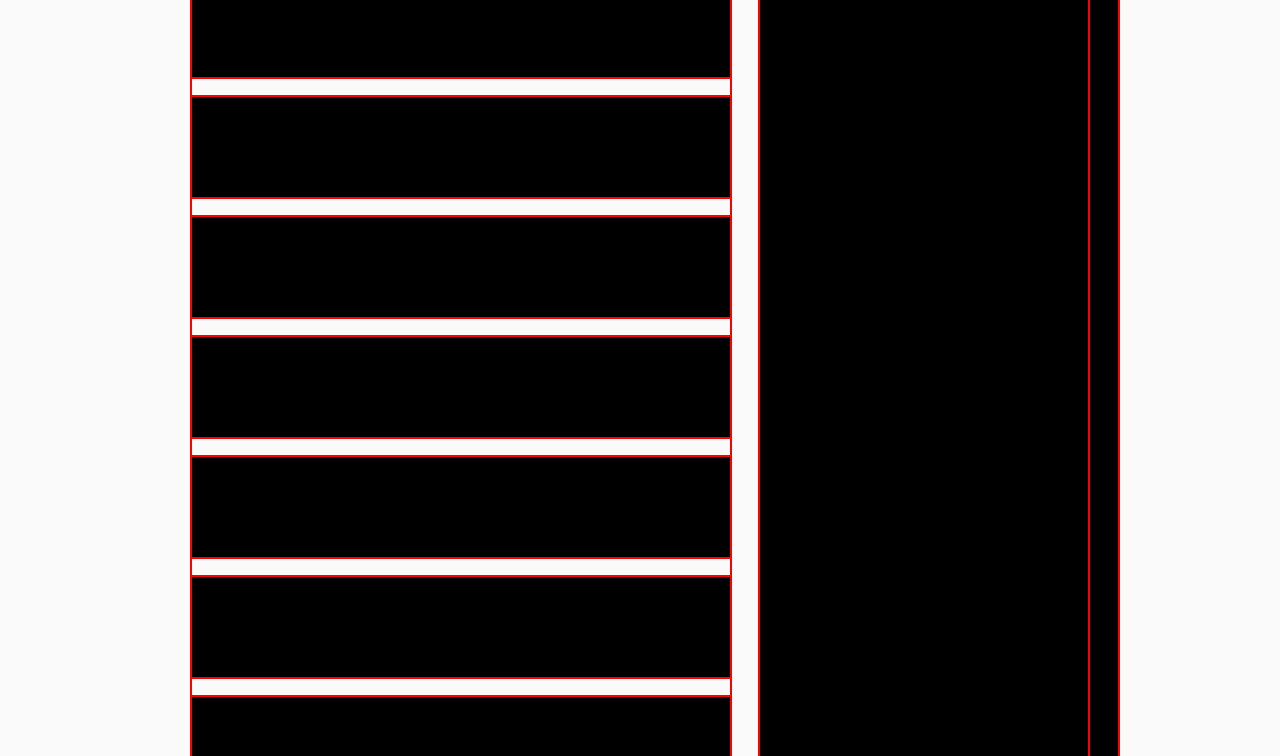
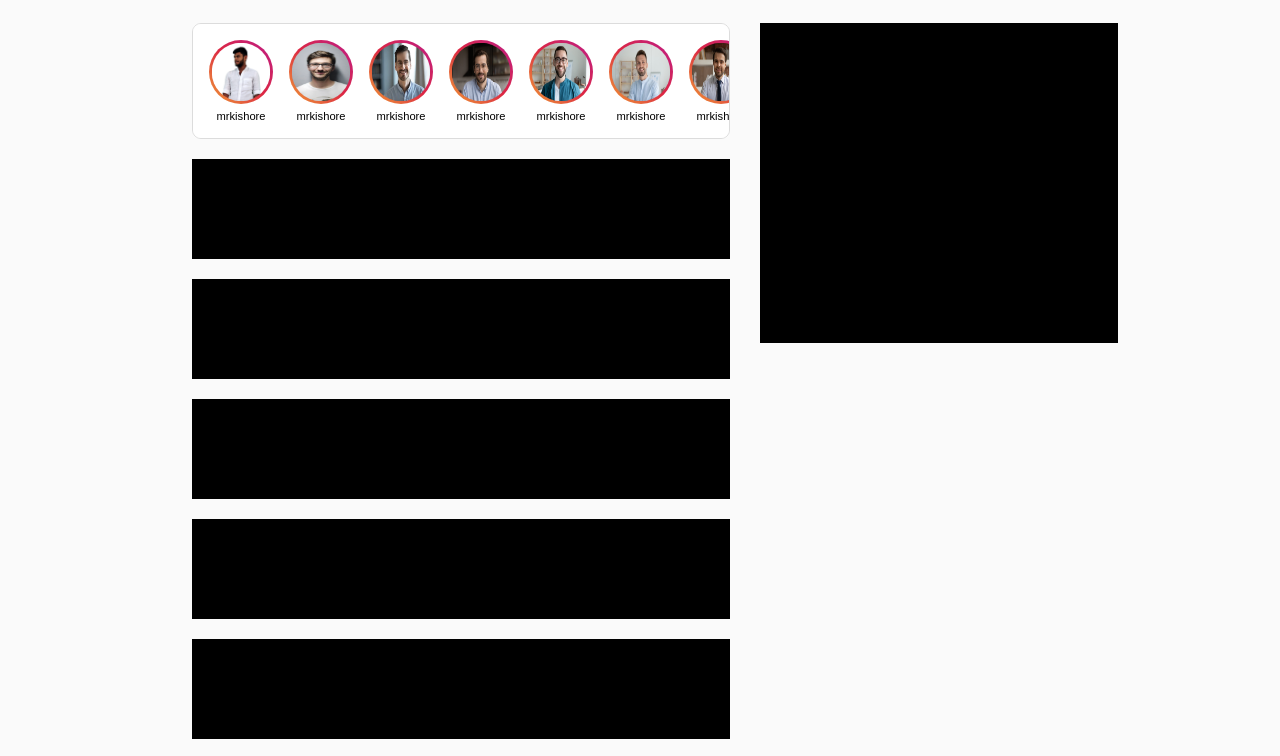
Before and after one commit to kishorekumarcodingmart/Instagram-Clone-html-css-js, a plain HTML site: page index.html in a window 1280 px wide. Shown: the part 73-829 px from the top of the page. Drawn offline with Linux system fonts and the light colour scheme; files whose address does not match are found by name.

Commit message:
Story Section

```diff
--- a/index.html
+++ b/index.html
@@ -66,7 +66,48 @@
     <section id="main">
         <div id="wrapper">
             <div id="left-col">
-                <div id="story"></div>
+                <div id="story">
+                    <div class="individualStory">
+                        <img src="asset/image/Profile Photo.png">
+                        <p>mrkishore</p>
+                    </div>
+                    <div class="individualStory">
+                        <img src="asset/image/pic1.webp">
+                        <p>mrkishore</p>
+                    </div>
+                    <div class="individualStory">
+                        <img src="asset/image/pic2.webp">
+                        <p>mrkishore</p>
+                    </div>
+                    <div class="individualStory">
+                        <img src="asset/image/pic3.jpg">
+                        <p>mrkishore</p>
+                    </div>
+                    <div class="individualStory">
+                        <img src="asset/image/pic4.jpg">
+                        <p>mrkishore</p>
+                    </div>
+                    <div class="individualStory">
+                        <img src="asset/image/pic5.jpg">
+                        <p>mrkishore</p>
+                    </div>
+                    <div class="individualStory">
+                        <img src="asset/image/pic6.jpg">
+                        <p>mrkishore</p>
+                    </div>
+                    <div class="individualStory">
+                        <img src="asset/image/pic1.webp">
+                        <p>mrkishore</p>
+                    </div>
+                    <div class="individualStory">
+                        <img src="asset/image/pic2.webp">
+                        <p>mrkishore</p>
+                    </div>
+                    <div class="individualStory">
+                        <img src="asset/image/pic3.jpg">
+                        <p>mrkishore</p>
+                    </div>
+                </div>
                 <div class="post"></div>
                 <div class="post"></div>
                 <div class="post"></div>
--- a/style/main-content.css
+++ b/style/main-content.css
@@ -2,8 +2,7 @@
     display: flex;
     justify-content: center;
     width: 100%;
-    padding: 2.5rem auto;
-    margin-top: 3.125rem;
+    margin: 6rem auto;
 }
 
 #wrapper{
@@ -16,14 +15,53 @@
 
 #right-col{
     width: 100%;
-    height: 62.5rem;
+    height: 20rem;
     background-color: black;
 }
 
 #story{
-    width: 100%;
-    height: 100px;
-    background-color: black;
+    width: inherit;
+    height: inherit;
+    background-color: white;
+    border: 1px solid rgb(220,220,220);
+    border-radius: 9px;
+    display: flex;
+    flex-direction: row;
+    gap: 1rem;
+    padding: 1rem;
+    overflow: hidden;
+    overflow-x: auto;
+}
+
+#story::-webkit-scrollbar{
+    display: none;
+}
+
+
+
+.individualStory{
+    display: flex;
+    flex-direction: column;
+    justify-content: center;
+    align-items: center;
+    text-align: center;
+}
+
+.individualStory:hover{
+    cursor: pointer;
+}
+
+.individualStory > img{
+    width: 4rem;
+    height: 4rem;
+    border-radius: 50%;
+    padding: 0.17rem;
+    background: linear-gradient(45deg, #f09433 0%,#e6683c 25%,#dc2743 50%,#cc2366 75%,#bc1888 100%);
+}
+.individualStory > p{
+    margin-top: 0.4rem;
+    font-size: 0.7rem;
+
 }
 
 .post{
--- a/style/style.css
+++ b/style/style.css
@@ -2,7 +2,7 @@
     margin: 0;
     padding: 0;
     box-sizing: border-box;
-    outline: 2px solid red !important;
+    /* outline: 2px solid red !important; */
 }
 
 body {
```
Also changed, not shown: asset/image/pic1.webp (added), asset/image/pic2.webp (added), asset/image/pic3.jpg (added), asset/image/pic4.jpg (added), asset/image/pic5.jpg (added), asset/image/pic6.jpg (added), style/navbar.css (line endings or trailing spaces).
